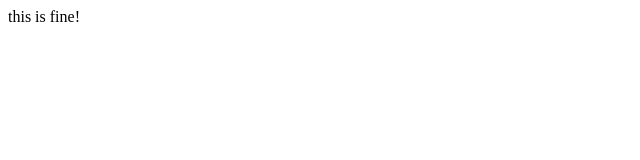
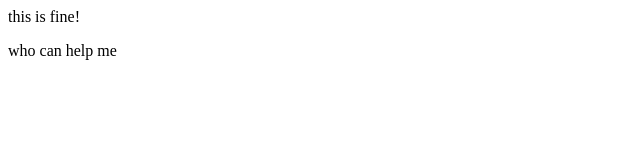
Before and after one commit to aidim78/gitlearner, a plain HTML site: page index.html in a window 1280 px wide. Shown: the full height of the page, 0-640 px from the left. Drawn offline with Linux system fonts and the light colour scheme.

Commit message:
add a <p>

```diff
--- a/index.html
+++ b/index.html
@@ -5,5 +5,7 @@
 </head>
 <body>
 <p>this is fine!</p>
+<p>who can help me </p>
 </body>
+
 </html>
```
